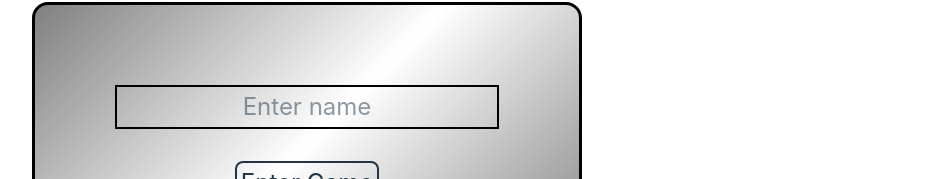
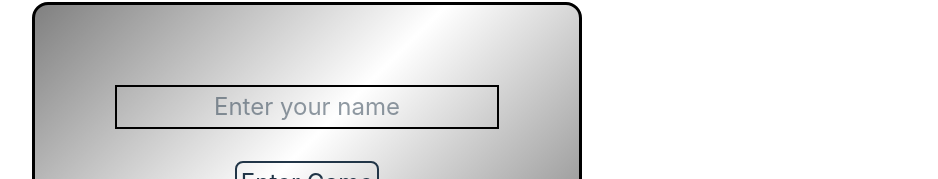
Before and after one commit to Owale128/MemoryGame, a React (Vite) app: page / in a window 1280 px wide. Shown: the part 285-464 px from the top of the page, without its empty margins (333-1271 px from the left). Built offline with nearby package versions, Linux system fonts and the light colour scheme; no server answers.

Commit message:
Added aria attributes in home component for accessibility

```diff
--- a/src/components/DisplayHomeForm.tsx
+++ b/src/components/DisplayHomeForm.tsx
@@ -17,17 +17,21 @@ const DisplayHomeForm = ({handleSubmit, username, setUsername}: IDisplayHomeForm
       border: `0.2rem solid ${theme.border}`,
       background: `linear-gradient(135deg, gray, white, gray`
     }}
+      aria-live="assertive"
     >
       <input
       type="text"
       value={username}
-      placeholder="Enter name"
+      placeholder="Enter your name"
       maxLength={12}
       onChange={(e) => setUsername(e.target.value)}
       className="text-2xl text-center border-2 border-black mb-4 p-1 ease-in duration-100"
+      aria-label="Enter you username"
+      required
        />
        <button
        className="text-2xl block mx-auto mt-4 border-2 p-1 rounded-lg ease-in duration-100 cursor-pointer"
+       aria-label="Submit your name and start the game"
        >
         Enter Game
         </button>
--- a/src/pages/Home.tsx
+++ b/src/pages/Home.tsx
@@ -22,16 +22,18 @@ const Home = () => {
       <button
       className="flex flex-col items-center justify-end text-lg absolute right-10 top-10 cursor-pointer"
       style={{color: theme.border}}
-      onClick={toggleTheme}>
+      onClick={toggleTheme}
+      aria-label="Toggle theme (light/dark mode)"
+      >
         Theme
       {theme === themes.light ? (
         <img
         src="/MoonIcon.png"
-        alt="Moon Icon" width={25} />
+        alt="Moon icon, dark mode theme" width={25} />
       ) : (
         <img
         src="/BulbIcon.png"
-        alt="BulbIcon" width={25}
+        alt="Light bulb icon, light mode theme" width={25}
         className="filter invert brightness-100" />
       )}
       </button>
```
